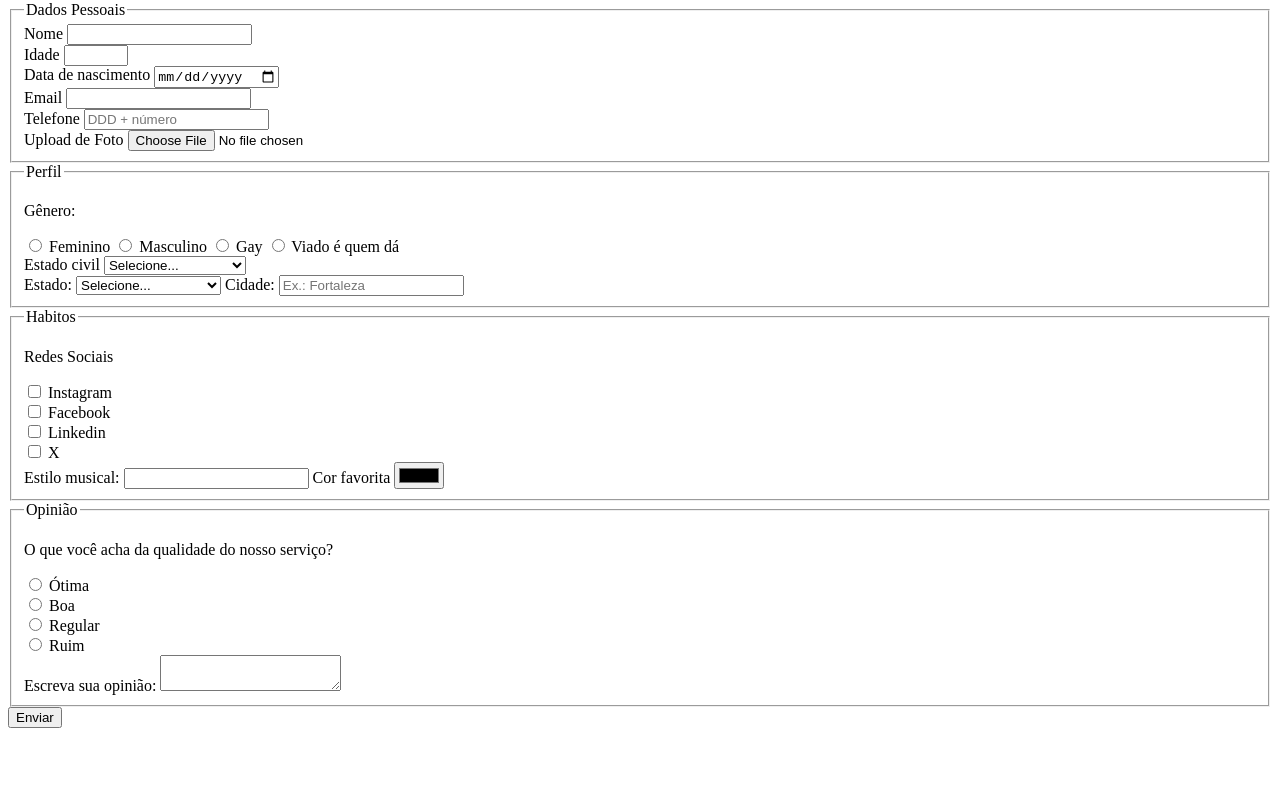
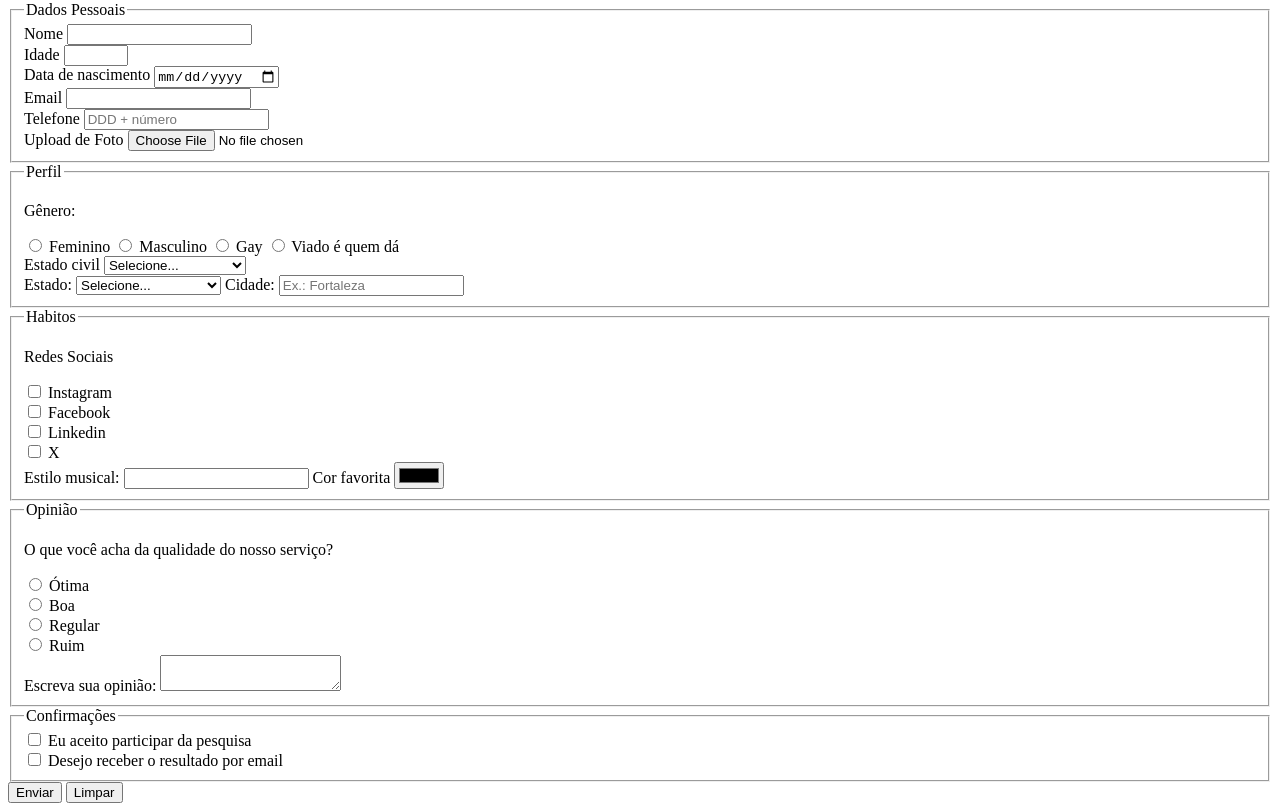
Before and after one commit to KaiqueKzz/pesquisa-culturama, a plain HTML site: page index.html in a window 1280 px wide. Shown: the part 79-890 px from the top of the page. Before the commit the page ends 815 px from the top, so only its background shows below. Drawn offline with Linux system fonts and the light colour scheme.

Commit message:
Adiciona favico

```diff
--- a/index.html
+++ b/index.html
@@ -3,6 +3,7 @@
 <head>
     <meta charset="UTF-8">
     <meta name="viewport" content="width=device-width, initial-scale=1.0">
+    <link rel="icon" href="img/culturama-favico.png">
     <title>Pesquisa Culturam </title>
 </head>
 <body>
@@ -163,11 +164,18 @@
                         </textarea>
                         </fieldset>
 
+                <fieldset>
+                    <legend>Confirmações</legend>
+                    <input type="checkbox" name="userLgpd" id="userLgpdTerm" value="accepted" required>
+                    <label for="userLgpdTerm">Eu aceito participar da pesquisa</label><br>
+                    <input type="checkbox" name="userGetResult" id="getResult" value="accepted">
+                    <label for="getResult">Desejo receber o resultado por email</label><br>
+
                 </fieldset>
 
 
-
-                <button type="submit">Enviar</button>
+                 <button type="reset">Enviar</button>
+                <button type="submit">Limpar</button>
             </form>
         </section>
     </header>
```
Also changed, not shown: img/culturama-favico.png (added), img/logo-culturama.png (added).
